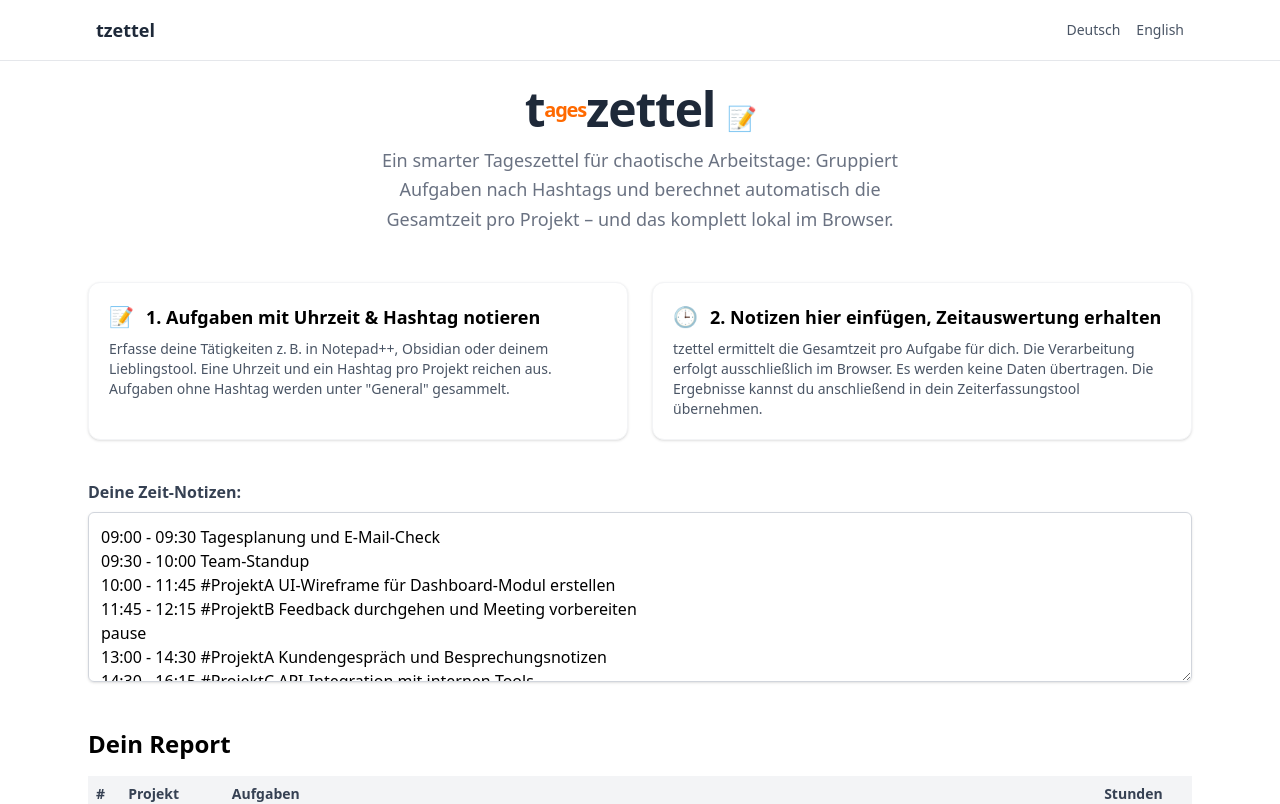
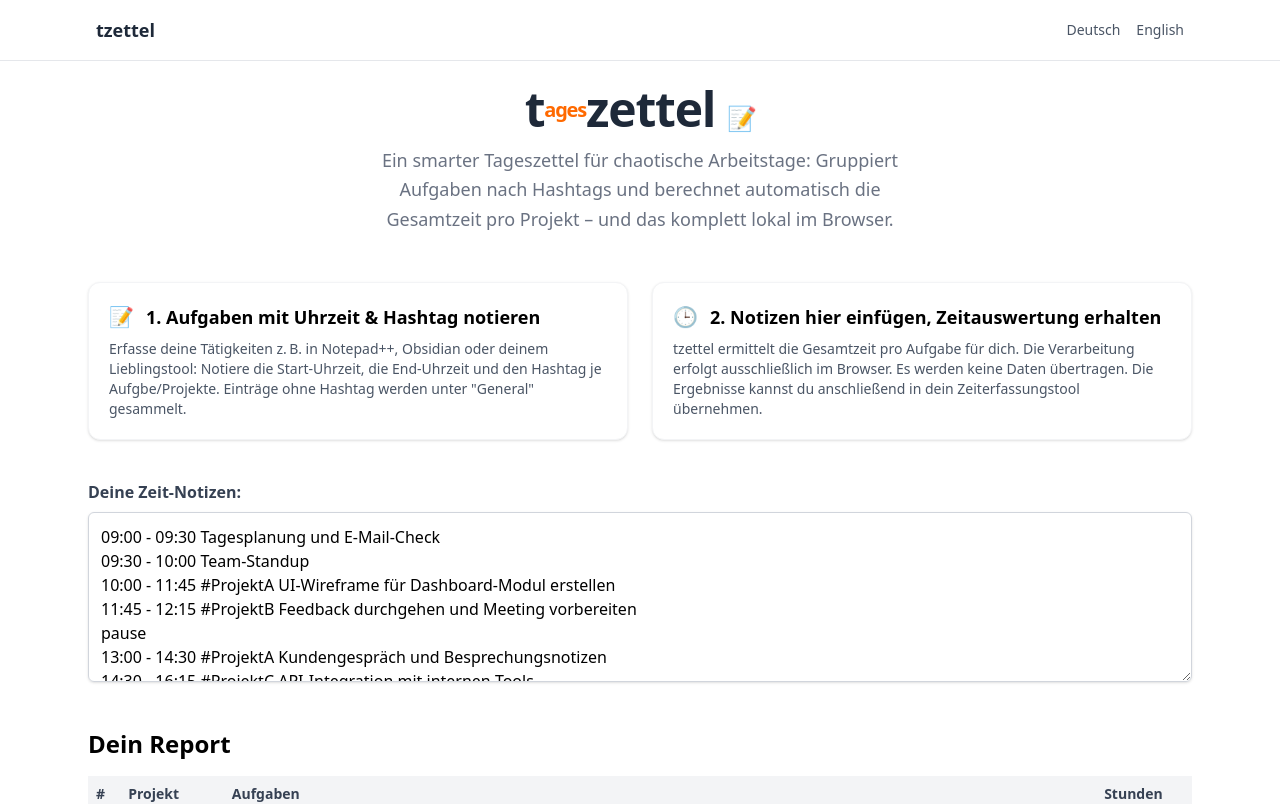
Before and after one commit to mandrasch/tzettel, a SvelteKit app: page / in a window 1280 px wide. Shown: the top 804 px of the page. Built offline with nearby package versions, Linux system fonts and the light colour scheme.

Commit message:
chore: minor text update

```diff
--- a/src/routes/+page.svelte
+++ b/src/routes/+page.svelte
@@ -16,7 +16,7 @@
 <TimesheetView
 	subtitle="Ein smarter Tageszettel für chaotische Arbeitstage: Gruppiert Aufgaben nach Hashtags und berechnet automatisch die Gesamtzeit pro Projekt – und das komplett lokal im Browser."
 	step1Title="1. Aufgaben mit Uhrzeit & Hashtag notieren"
-	step1Text="Erfasse deine Tätigkeiten z. B. in Notepad++, Obsidian oder deinem Lieblingstool. Eine Uhrzeit und ein Hashtag pro Projekt reichen aus. Aufgaben ohne Hashtag werden unter &quot;General&quot; gesammelt."
+	step1Text="Erfasse deine Tätigkeiten z. B. in Notepad++, Obsidian oder deinem Lieblingstool: Notiere die Start-Uhrzeit, die End-Uhrzeit und den Hashtag je Aufgbe/Projekte. Einträge ohne Hashtag werden unter &quot;General&quot; gesammelt."
 	step2Title="2. Notizen hier einfügen, Zeitauswertung erhalten"
 	step2Text="tzettel ermittelt die Gesamtzeit pro Aufgabe für dich. Die Verarbeitung erfolgt ausschließlich im Browser. Es werden keine Daten übertragen. Die Ergebnisse kannst du anschließend in dein Zeiterfassungstool übernehmen."
 	textareaLabel="Deine Zeit-Notizen:"
```
